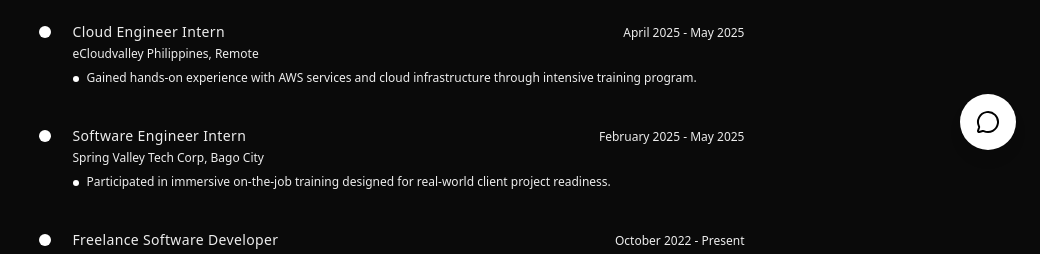
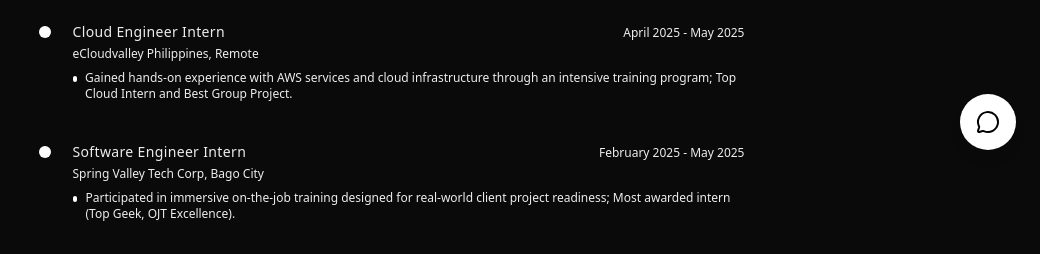
Before and after one commit to mattenarle10/matt-portfolio-v2, a Next.js app: page /about in a window 1280 px wide. Shown: the part 626-880 px from the top of the page, without its empty margins (240-1280 px from the left). Built offline with nearby package versions, Linux system fonts and the light colour scheme; no server answers.

Commit message:
chore: updated exp

```diff
--- a/src/components/about/experiences.tsx
+++ b/src/components/about/experiences.tsx
@@ -55,14 +55,14 @@ const Experiences = () => {
       dates: "April 2025 - May 2025",
       location: "eCloudvalley Philippines, Remote",
       description:
-        "Gained hands-on experience with AWS services and cloud infrastructure through intensive training program.",
+        "Gained hands-on experience with AWS services and cloud infrastructure through an intensive training program; Top Cloud Intern and Best Group Project.",
     },
     {
       company: "Software Engineer Intern",
       dates: "February 2025 - May 2025",
       location: "Spring Valley Tech Corp, Bago City",
       description:
-        "Participated in immersive on-the-job training designed for real-world client project readiness.",
+        "Participated in immersive on-the-job training designed for real-world client project readiness; Most awarded intern (Top Geek, OJT Excellence).",
     },
     {
       company: "Freelance Software Developer",
```
